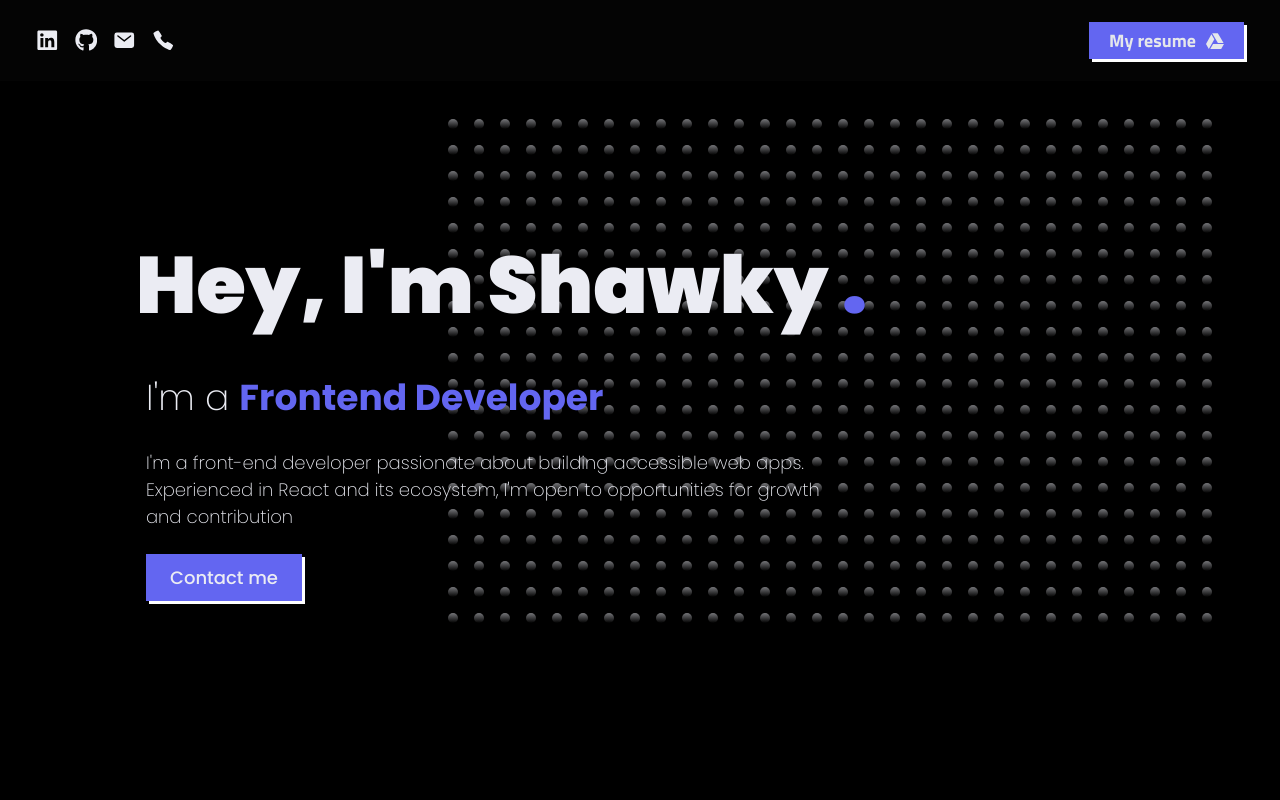
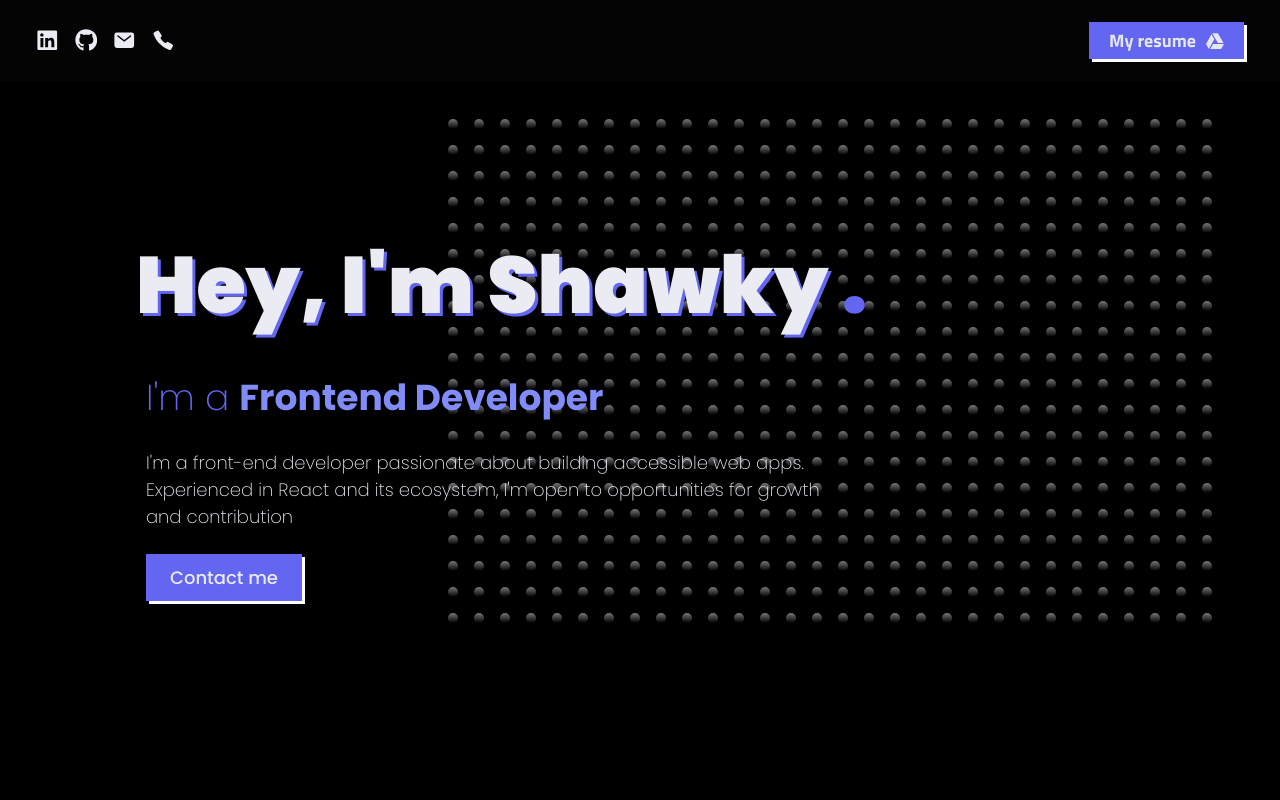
Before and after one commit to shawkysobhy/shawky-sobhy, a React (Vite) app: page / in a window 1280 px wide. Shown: the top 800 px of the page. Built offline with nearby package versions, Linux system fonts and the light colour scheme.

Commit message:
update color of hero section

```diff
--- a/src/index.css
+++ b/src/index.css
@@ -74,3 +74,6 @@ body {
 ::-webkit-scrollbar-thumb:hover {
 	background: #a5b4fc;
 }
+.custom-text-shadow{
+	text-shadow: 3px 3px 0 #6366f1;
+}
--- a/src/layout/Heading.tsx
+++ b/src/layout/Heading.tsx
@@ -5,14 +5,15 @@ function Heading() {
 		<section className='section-wrapper '>
 			<div className='relative z-10 w-fit my-[4.8rem] mx-0'>
 				<div className='relative overflow-hidden text-white w-fit'>
-					<h1 className='text-xl font-black md:text-[8rem]'>
-						{NAME}
+					<h1 className='text-xl font-black md:text-[8rem]  '>
+						<span className='custom-text-shadow'>{NAME}</span>
 						<span className='text-brand'> . </span>
 					</h1>
 				</div>
 				<div className='relative p-4 overflow-hidden text-white w-fit'>
-					<h2 className='text-lg mt-[1.6rem] font-extralight'>
-						I&apos;m a <span className='font-bold text-brand'>{POSITION}</span>
+					<h2 className='text-lg mt-[1.6rem] font-extralight '>
+						<span className='text-[#6366f1]'> I&apos;m a </span>
+						<span className='font-bold text-indigo-400'>{POSITION}</span>
 					</h2>
 					<p className='my-[2.4rem] mx-0 max-w-[700px] font-extralight '>
 						{BIO}
--- a/tailwind.config.js
+++ b/tailwind.config.js
@@ -11,6 +11,9 @@ export default {
 			'2xl': '9.6rem',
 		},
 		extend: {
+			textShadow: {
+        'custom': '2px 2px 4px rgba(0, 0, 0, 0.5)', // Customize your shadow here
+      },
 			fontFamily: {
 				note: ['Mali', 'cursive'],
 				titilllium: ['Titillium Web', 'sans-serif'],
```
